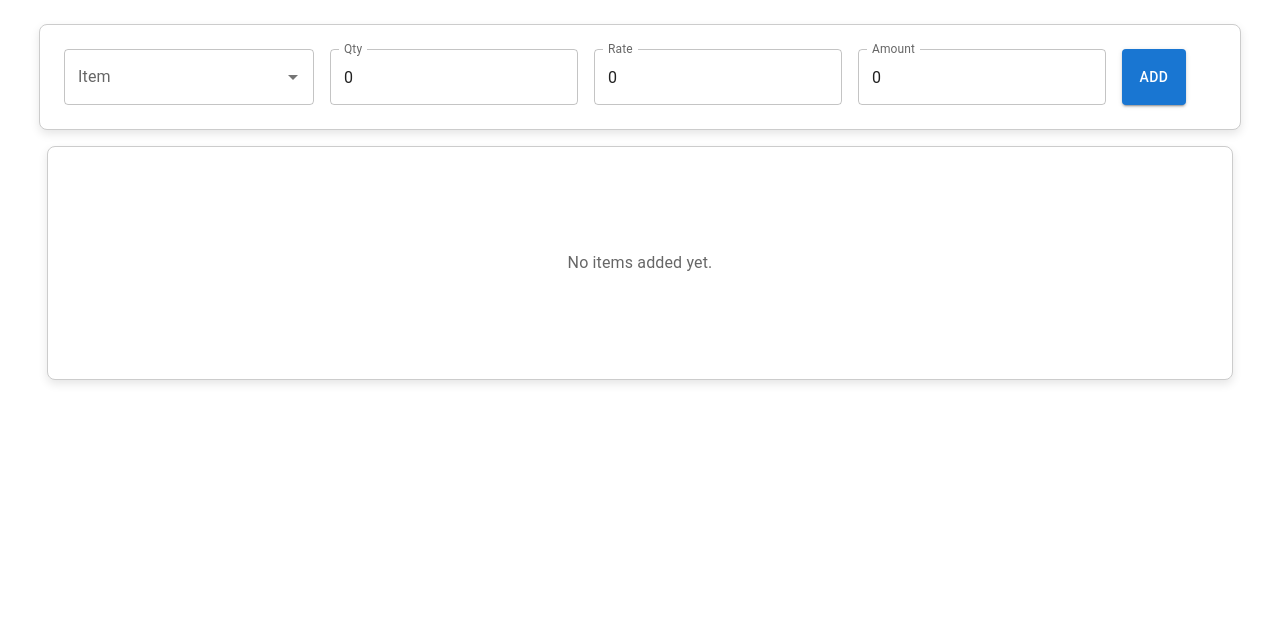
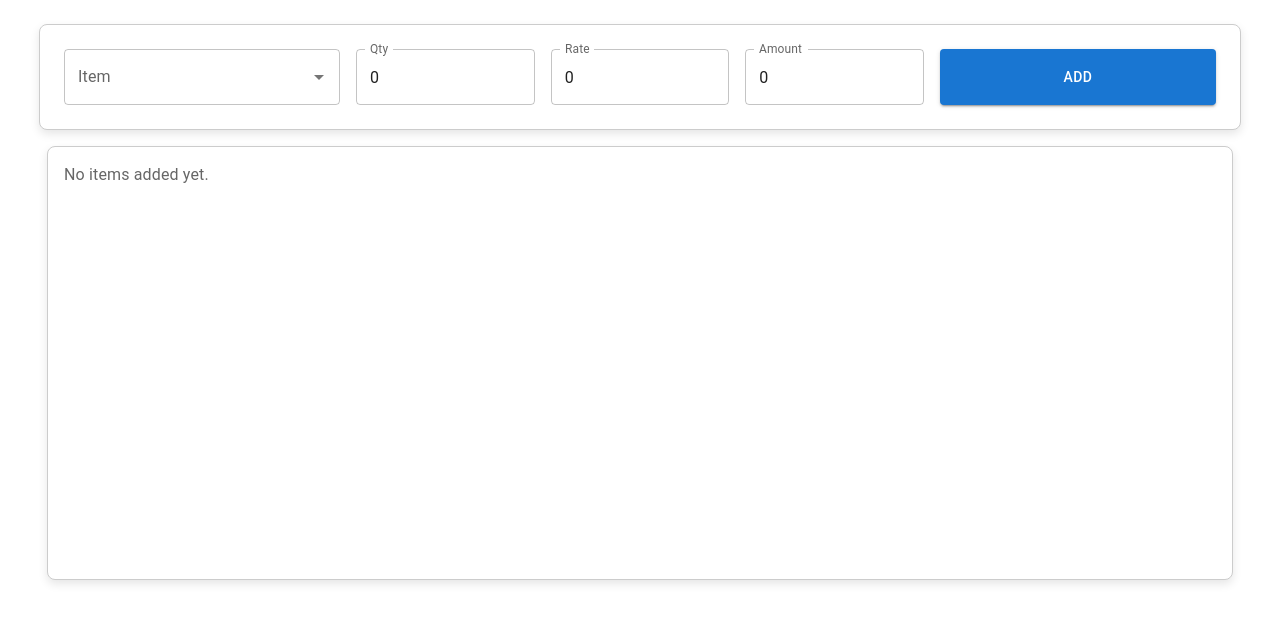
Before and after one commit to sh-mihad/products-summary-app, a React (Vite) app: page / in a window 1280 px wide. Shown: the top 622 px of the page. Built offline with nearby package versions, Linux system fonts and the light colour scheme.

Commit message:
product list remove feture done

```diff
--- a/package.json
+++ b/package.json
@@ -14,7 +14,8 @@
     "@emotion/styled": "^11.14.0",
     "@mui/material": "^6.4.1",
     "react": "^18.3.1",
-    "react-dom": "^18.3.1"
+    "react-dom": "^18.3.1",
+    "react-icons": "^5.4.0"
   },
   "devDependencies": {
     "@eslint/js": "^9.17.0",
--- a/src/components/ItemForm.jsx
+++ b/src/components/ItemForm.jsx
@@ -1,4 +1,4 @@
-import { Autocomplete, Box, Button, TextField } from '@mui/material';
+import { Autocomplete, Box, Button, Grid, TextField } from '@mui/material';
 import { useContext, useState } from 'react';
 import { ADD_PRODUCT, ProductListContext } from '../context/productList/ProductListContext';
 import { productList } from '../data';
@@ -8,12 +8,12 @@ const ItemForm = () => {
   const [qty, setQty] = useState(0);
   const [rate, setRate] = useState(0);
   const [amount, setAmount] = useState(0);
-  const {productDispatch} = useContext(ProductListContext)
+  const { productDispatch } = useContext(ProductListContext)
 
 
   const handleItemChange = (event, newValue) => {
     setItem(newValue);
-    if(!newValue)return;
+    if (!newValue) return;
     setRate(newValue.basePrice)
 
   };
@@ -31,7 +31,7 @@ const ItemForm = () => {
   };
 
   const handleAdd = () => {
-    productDispatch({type:ADD_PRODUCT,payload:{id:item.id,itemName:item.itemName,qty,rate,amount}})
+    productDispatch({ type: ADD_PRODUCT, payload: { id: item.id, itemName: item.itemName, qty, rate, amount } })
     setAmount(0)
     setRate(0)
     setQty(0)
@@ -40,54 +40,54 @@ const ItemForm = () => {
 
   return (
     <Box
-    display="flex"
-    alignItems="center"
-    gap={2}
-    p={3}
       sx={{
         border: '1px solid #ccc',
         borderRadius: '8px',
         boxShadow: '0px 4px 10px rgba(0, 0, 0, 0.1)',
         backgroundColor: '#fff',
-      width: '100%', // Full width of the container
-      maxWidth: '1200px', // Set a max-width for the form
+        width: '100%',
+        maxWidth: '1200px',
+        p: 3,
       }}
     >
+      <Grid container spacing={2} alignItems="center">
         {/* Autocomplete for Item Selection */}
+        <Grid item xs={12} sm={6} md={3}>
           <Autocomplete
             value={item}
             onChange={handleItemChange}
             options={productList}
             getOptionLabel={(option) => option.label}
-      sx={{ minWidth: '250px' }} // Increased width for the dropdown
             renderInput={(params) => (
-        <TextField
-          {...params}
-          label="Item"
-          variant="outlined"
-        />
+              <TextField {...params} label="Item" variant="outlined" fullWidth />
             )}
           />
+        </Grid>
 
         {/* Qty Field */}
+        <Grid item xs={12} sm={6} md={2}>
           <TextField
             label="Qty"
             type="number"
             value={qty}
             onChange={handleQtyChange}
-      sx={{ minWidth: '100px' }}
+            fullWidth
           />
+        </Grid>
 
         {/* Rate Field */}
+        <Grid item xs={12} sm={6} md={2}>
           <TextField
             label="Rate"
             type="number"
             value={rate}
             onChange={handleRateChange}
-      sx={{ minWidth: '100px' }}
+            fullWidth
           />
+        </Grid>
 
         {/* Amount Field (Read-only) */}
+        <Grid item xs={12} sm={6} md={2}>
           <TextField
             label="Amount"
             type="number"
@@ -95,18 +95,23 @@ const ItemForm = () => {
             InputProps={{
               readOnly: true,
             }}
-      sx={{ minWidth: '120px' }}
+            fullWidth
           />
+        </Grid>
 
         {/* Add Button */}
+        <Grid item xs={12} sm={6} md={3}>
           <Button
             variant="contained"
             color="primary"
             onClick={handleAdd}
-      sx={{ height: '56px' }} // Match the height of other fields
+            fullWidth
+            sx={{ height: '56px' }}
           >
             Add
           </Button>
+        </Grid>
+      </Grid>
     </Box>
 
   );
--- a/src/components/ItemTable.jsx
+++ b/src/components/ItemTable.jsx
@@ -1,6 +1,15 @@
-import { Box, Typography } from '@mui/material';
+import { Box, Button, Table, TableBody, TableCell, TableContainer, TableHead, TableRow, Typography } from '@mui/material';
+import { useContext } from 'react';
+import { AiOutlineDelete } from "react-icons/ai";
+import { ProductListContext, REMOVE_PRODUCT } from '../context/productList/ProductListContext';
+
 
 const ItemTableList = () => {
+  const { productState, productDispatch } = useContext(ProductListContext)
+  const handleEdit=(id)=>{
+    productDispatch({type:REMOVE_PRODUCT,payload:id})
+  }
+  console.log("productState",productState);
   return (
     <Box
       sx={{
@@ -10,18 +19,56 @@ const ItemTableList = () => {
         backgroundColor: '#fff',
         padding: '16px',
         marginTop: '16px',
-      minHeight: '200px',
+        minHeight: '400px',
+        maxHeight: '400px', // Add a maxHeight to limit the box's height
         display: 'flex',
-      justifyContent: 'center',
-      alignItems: 'center',
+        flexDirection: 'column', // Ensure proper layout for scrollable content
         width: '100%',
         maxWidth: '1200px',
+        overflow: 'hidden', // Prevents content from overflowing
       }}
     >
+      {productState?.length < 1 ? (
         <Typography variant="body1" color="textSecondary">
           No items added yet.
         </Typography>
+      ) : (
+        <TableContainer
+          sx={{
+            maxHeight: '100%', // Allow TableContainer to take the remaining height
+            overflowY: 'auto', // Enable vertical scrolling when content overflows
+          }}
+        >
+          <Table stickyHeader>
+            <TableHead>
+              <TableRow>
+                <TableCell>ID</TableCell>
+                <TableCell>Item Name</TableCell>
+                <TableCell>Quantity</TableCell>
+                <TableCell>Rate</TableCell>
+                <TableCell>Amount</TableCell>
+                <TableCell>Delete</TableCell>
+              </TableRow>
+            </TableHead>
+            <TableBody>
+              {productState.map((row, index) => (
+                <TableRow key={index}>
+                  <TableCell>{row.id}</TableCell>
+                  <TableCell>{row.itemName}</TableCell>
+                  <TableCell>{row.qty}</TableCell>
+                  <TableCell>{row.rate}</TableCell>
+                  <TableCell>{row.amount}</TableCell>
+                  <TableCell>
+                  <Button onClick={()=>handleEdit(row.id)}><AiOutlineDelete /></Button>
+                  </TableCell>
+                </TableRow>
+              ))}
+            </TableBody>
+          </Table>
+        </TableContainer>
+      )}
     </Box>
+
   );
 };
 
--- a/src/context/productList/ProductListContext.js
+++ b/src/context/productList/ProductListContext.js
@@ -11,9 +11,9 @@ export const REMOVE_PRODUCT = "REMOVE/PRODUCT";
 export const productReducer = (state, action) => {
     switch (action.type) {
       case ADD_PRODUCT:
-        return [ ...state, action.payload ];
+        return [ action.payload ,...state];
       case REMOVE_PRODUCT:
-        return [...state].map(item=>item.id !== action.payload);
+        return [...state].filter(item=>item.id !== action.payload);
       default:
         return state;
     }
```
Also changed, not shown: 1 other file (tests, documents, lock files or other folders). Lines whose indentation alone changed are shown as unchanged.
